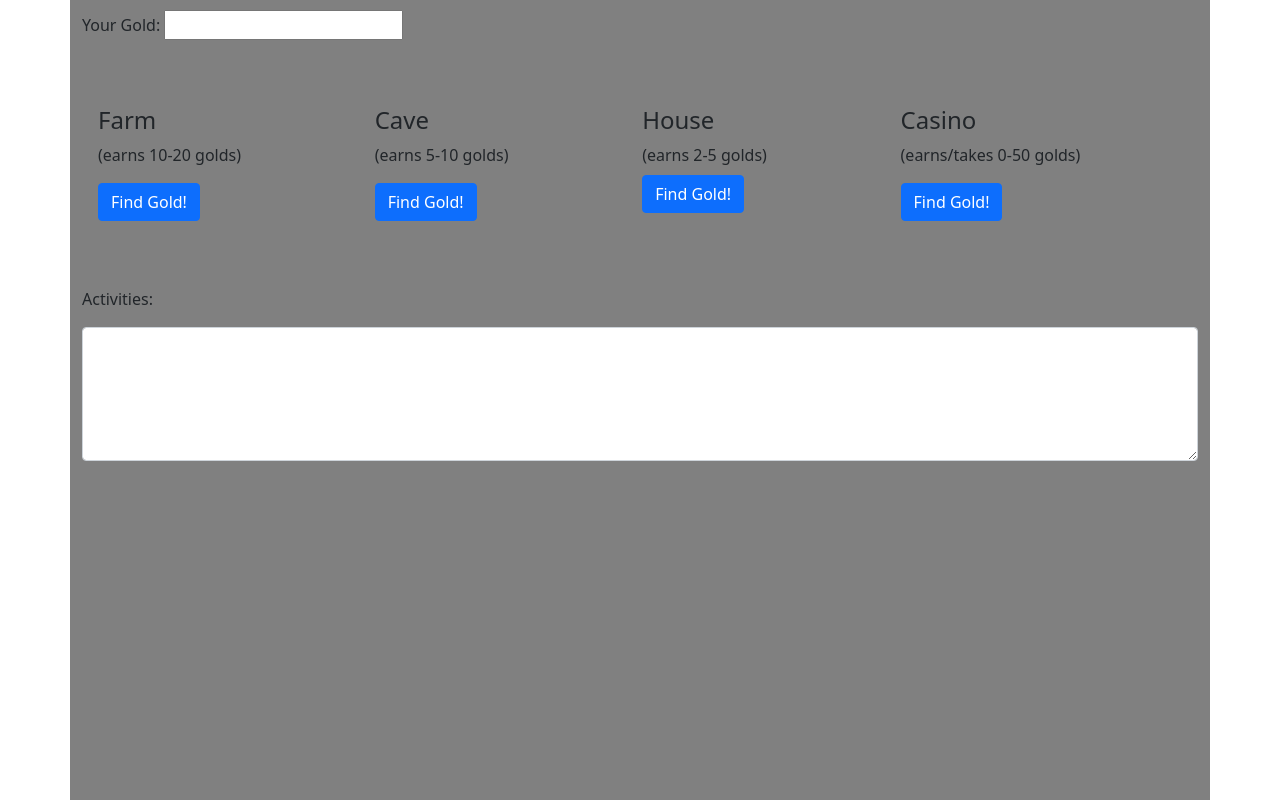
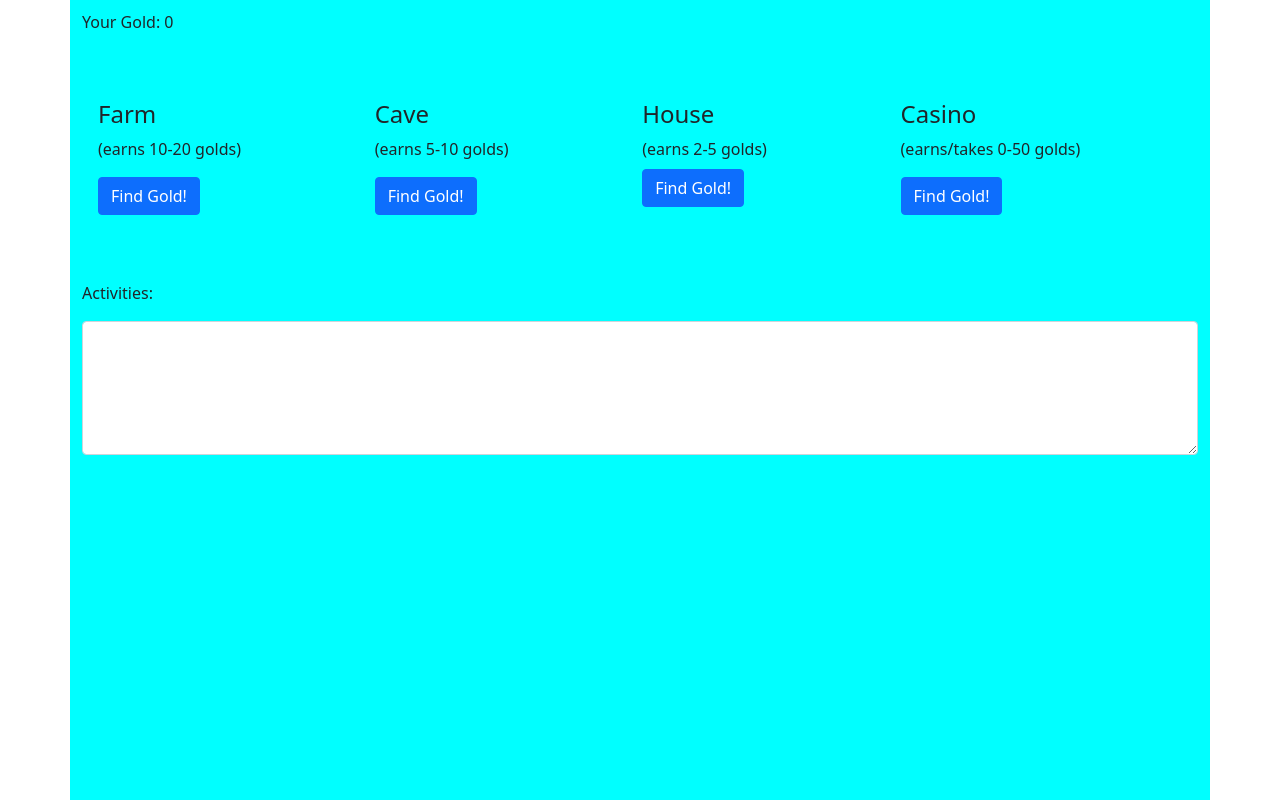
Before and after one commit to cramirez88/ninja_gold, a Flask app: page / in a window 1280 px wide. Run offline with Flask 2, Linux system fonts and the light colour scheme.

Commit message:
generating gold

```diff
--- a/server.py
+++ b/server.py
@@ -1,12 +1,29 @@
-from flask import Flask, render_template
+from crypt import methods
+from flask import Flask, render_template, session, redirect, request, url_for
+import random
 
 app = Flask(__name__)
+app.secret_key = 'zxcvb'
 
 # ROUTES
 @app.route('/')
 def index():
+    if 'gold' not in session:
+      session['gold'] = 0
     return render_template('index.html')
 
+@app.route('/process_money', methods=['POST'])
+def process():
+    if request.form['building'] == 'farm':
+      session['gold'] += random.randint(10,20)
+    elif request.form['building'] == 'cave':
+      session['gold'] += random.randint(5,10)
+    elif request.form['building'] == 'house':
+      session['gold'] += random.randint(2,5)
+    elif request.form['building'] == 'casino':
+      session['gold'] += random.randint(0,50)
+
+    return redirect(url_for('index'))
 
 
 if __name__ == '__main__':
--- a/static/styles.css
+++ b/static/styles.css
@@ -1,8 +1,13 @@
-
+*{
+  box-sizing: border-box;
+  margin: 0;
+  padding: 0;
+}
 
 .container{
-  background-color: gray;
+  width: 100%;
   height: 100vh;
+  background-color: aqua;
 }
 
 .total-gold{
--- a/templates/index.html
+++ b/templates/index.html
@@ -13,23 +13,22 @@
 <body>
   <div class="container">
     <div class="total-gold">
-      <label for="gold">Your Gold:</label>
-      <input type="text">
+      <p>Your Gold: {{session['gold']}} </p>
     </div>
     <div class="activities">
       <div class="farm card-body">
         <h4 class="card-title">Farm</h4>
         <p class="card-text">(earns 10-20 golds)</p>
         <form action="/process_money" method="post">
-          <input type="hidden" value="farm">
-          <input type="submit" class="btn btn-primary" value="Find Gold!">
+          <input type="hidden" value="farm" name="building">
+          <input type="submit" class="btn btn-primary" value="Find Gold!" >
         </form>
       </div>
       <div class="cave card-body">
         <h4 class="card-title">Cave</h4>
         <p class="card-text">(earns 5-10 golds)</p>
         <form action="/process_money" method="post">
-          <input type="hidden" value="cave">
+          <input type="hidden" value="cave" name="building">
           <input type="submit" class="btn btn-primary" value="Find Gold!">
         </form>
       </div>
@@ -37,7 +36,7 @@
         <h4 class="card=title">House</h4>
         <p class="card-title">(earns 2-5 golds)</p>
         <form action="/process_money" method="post">
-          <input type="hidden" value="house">
+          <input type="hidden" value="house" name="building">
           <input type="submit" class="btn btn-primary" value="Find Gold!">
         </form>
       </div>
@@ -45,7 +44,7 @@
         <h4 class="card-title">Casino</h4>
         <p class="card-text">(earns/takes 0-50 golds)</p>
         <form action="/process_money" method="post">
-          <input type="hidden" value="casino">
+          <input type="hidden" value="casino" name="building">
           <input type="submit" class="btn btn-primary" value="Find Gold!">
         </form>
       </div>
```
